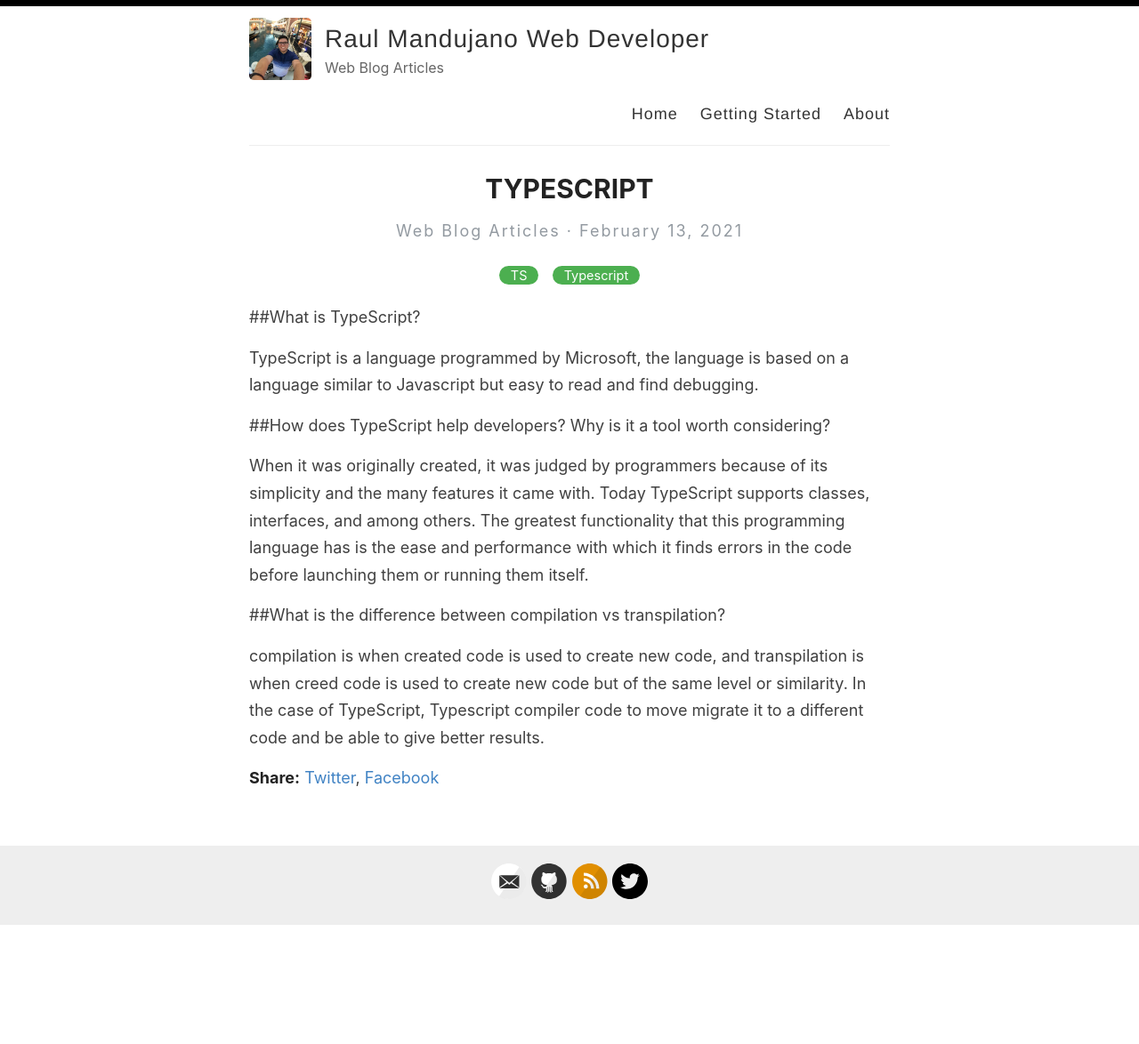
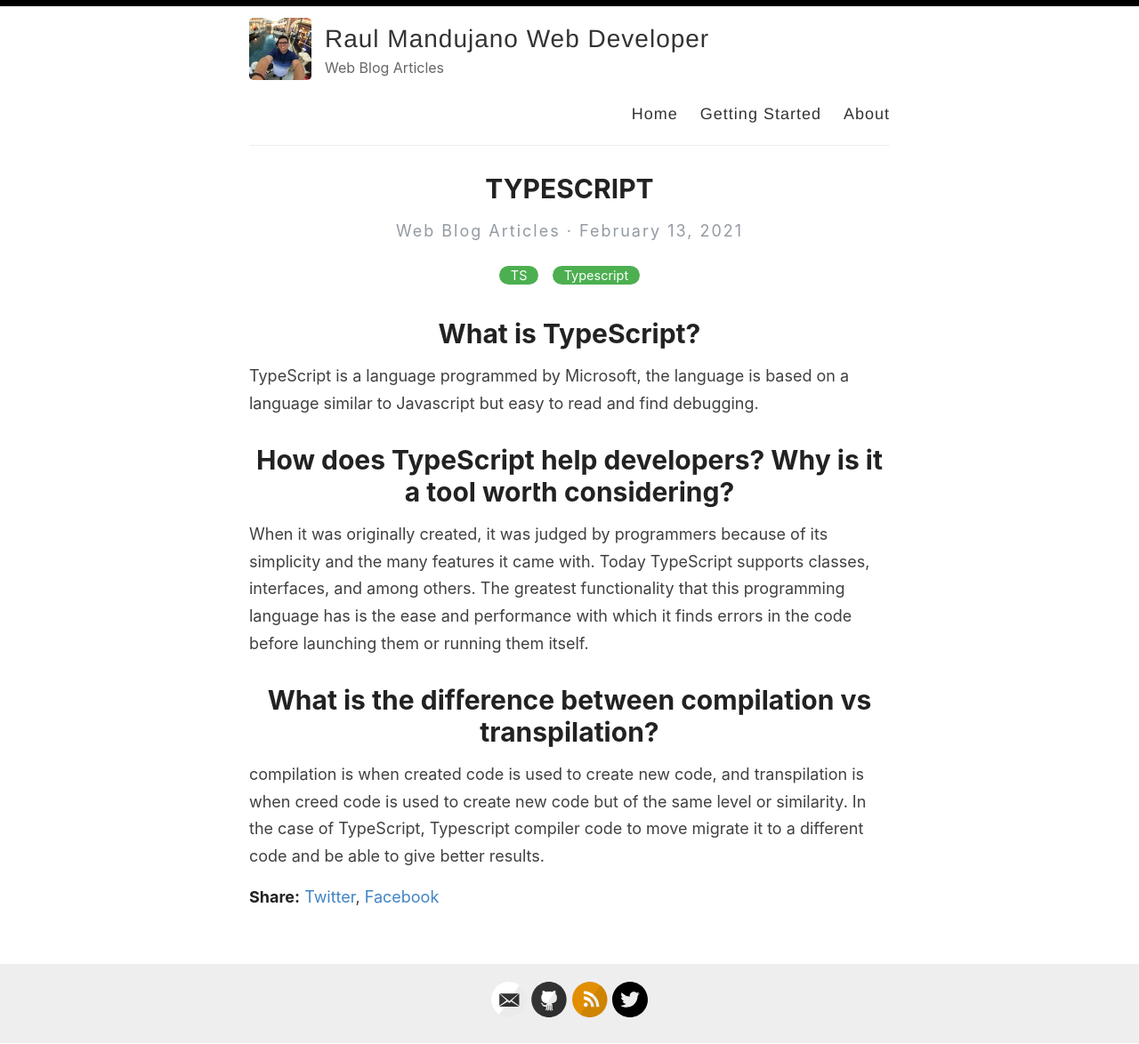
Before and after one commit to RaulMandujano/RaulPage, a Jekyll site: the page built from _posts/2021-2-13-typescript.md, in a window 1280 px wide. Shown: the whole page at 89% size. Built offline with Jekyll 4.4.1, drawn with Linux system fonts in a browser that asks for light colours; before the commit the page ends 1040 px from its top, so only the background shows below that.

```diff
--- a/_posts/2021-2-13-typescript.md
+++ b/_posts/2021-2-13-typescript.md
@@ -5,14 +5,14 @@ categories: [TS,Typescript]
 excerpt: TypeScript is a language programmed by Microsoft, the language is based on a language similar to Javascript but easy to read and find debugging.
 ---
 
-##What is TypeScript?
+# What is TypeScript?
 
 TypeScript is a language programmed by Microsoft, the language is based on a language similar to Javascript but easy to read and find debugging.
 
-##How does TypeScript help developers? Why is it a tool worth considering?
+# How does TypeScript help developers? Why is it a tool worth considering?
 
 When it was originally created, it was judged by programmers because of its simplicity and the many features it came with. Today TypeScript supports classes, interfaces, and among others. The greatest functionality that this programming language has is the ease and performance with which it finds errors in the code before launching them or running them itself.
 
-##What is the difference between compilation vs transpilation?
+# What is the difference between compilation vs transpilation?
 
 compilation is when created code is used to create new code, and transpilation is when creed code is used to create new code but of the same level or similarity. In the case of TypeScript, Typescript compiler code to move migrate it to a different code and be able to give better results.
```
